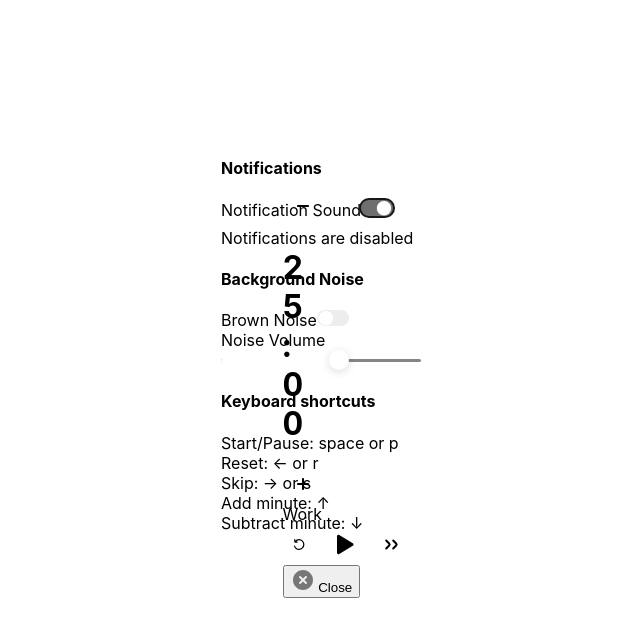
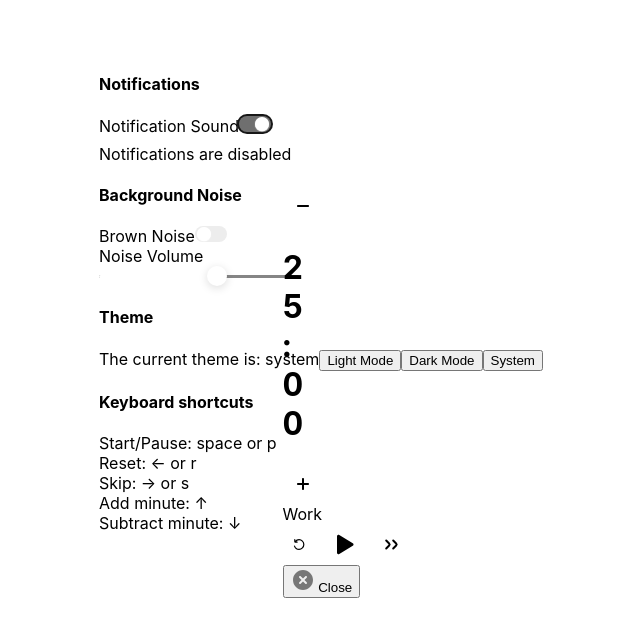
Before and after one commit to jamesjlyons/pomodo, a Next.js app: page / in a window 1280 px wide. Both pictures are taken after a click on the button "Settings". Shown: the top 636 px of the page, without its empty margins (293-933 px from the left). Built offline with nearby package versions, Linux system fonts and the light colour scheme.

Commit message:
working theme provider and toggle

```diff
--- a/components/Pomodoro.tsx
+++ b/components/Pomodoro.tsx
@@ -7,7 +7,7 @@ import * as Switch from '@radix-ui/react-switch';
 import * as Toast from '@radix-ui/react-toast';
 import * as Slider from '@radix-ui/react-slider';
 import * as Popover from '@radix-ui/react-popover';
-import * as Accordion from '@radix-ui/react-accordion';
+import { useTheme } from 'next-themes';
 import IconButton from './IconButton';
 
 export default function Pomodoro() {
@@ -38,6 +38,8 @@ export default function Pomodoro() {
   const [brownNoise, setBrownNoise] = useState(false);
   const [bnVolume, setBnVolume] = useState(-20); // The initial volume in decibels
   const noiseVolume = useRef<Tone.Volume | null>(null);
+
+  const { theme, setTheme } = useTheme();
 
   const timerWorkerRef = useRef<Worker | null>();
   const toastTimeRef = useRef(0);
@@ -862,6 +864,16 @@ export default function Pomodoro() {
                       </div>
                     </form>
                   </div>
+
+                  <div className='theme'>
+                    <h4>Theme</h4>
+
+                    The current theme is: {theme}
+                    <button onClick={() => setTheme('light')}>Light Mode</button>
+                    <button onClick={() => setTheme('dark')}>Dark Mode</button>
+                    <button onClick={() => setTheme('system')}>System</button>
+
+                  </div>
                 </div>
 
                 <div className="shortcuts">
--- a/components/layout.tsx
+++ b/components/layout.tsx
@@ -1,3 +1,4 @@
+import { Providers } from './Providers'
 import './globals.css'
 
 export default function RootLayout({
@@ -12,7 +13,7 @@ export default function RootLayout({
         head.tsx. Find out more at https://beta.nextjs.org/docs/api-reference/file-conventions/head
       */}
       <head />
-      <body>{children}</body>
+      <Providers>{children}</Providers>
     </html>
   )
 }
--- a/package.json
+++ b/package.json
@@ -26,6 +26,7 @@
     "framer-motion": "10.11.2",
     "next": "latest",
     "next-pwa": "^5.6.0",
+    "next-themes": "0.2.1",
     "react": "18.2.0",
     "react-dom": "18.2.0",
     "styled-components": "6.0.0-beta.2",
--- a/pages/_app.js
+++ b/pages/_app.js
@@ -1,5 +1,7 @@
 import React, { useEffect } from 'react';
+import { ThemeProvider } from 'next-themes';
 import '../styles/globals.css';
+
 
 function printAsciiArt() {
   const asciiArt = `
@@ -16,5 +18,9 @@ export default function MyApp({ Component, pageProps }) {
   useEffect(() => {
     printAsciiArt();
   }, []);
-  return <Component {...pageProps} />;
+  return (
+    <ThemeProvider>
+      <Component {...pageProps} />
+    </ThemeProvider>
+  )
 }
--- a/styles/globals.css
+++ b/styles/globals.css
@@ -82,16 +82,16 @@ a {
   transform: translateX(16px);
 }
 
-@media (prefers-color-scheme: dark) {
-  html {
+
+  [data-theme='dark'] html {
     color-scheme: dark;
   }
-  html,
-  body {
+  [data-theme='dark'] html,
+  [data-theme='dark'] body {
     color: white;
     background: black;
   }
-}
+
 
 /* TOAST */
 .ToastViewport {
--- a/styles/variables.css
+++ b/styles/variables.css
@@ -32,8 +32,8 @@
 }
 
 /* dark mode media query */
-@media (prefers-color-scheme: dark) {
-  :root {
+[data-theme='dark'] {
+
     --gray1: hsl(0, 0%, 8.5%);
     --gray2: hsl(0, 0%, 11%);
     --gray3: hsl(0, 0%, 13.6%);
@@ -64,5 +64,5 @@
     --grayA10: hsla(0, 0%, 100%, 0.446);
     --grayA11: hsla(0, 0%, 100%, 0.592);
     --grayA12: hsla(0, 0%, 100%, 0.923);
-  }
+
 }
```
Also changed, not shown: components/Providers.tsx (added, +7 -0 lines), 1 other file (tests, documents, lock files or other folders).
